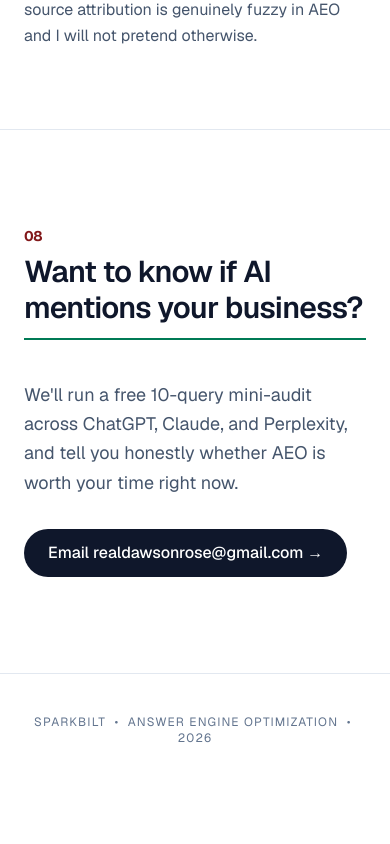
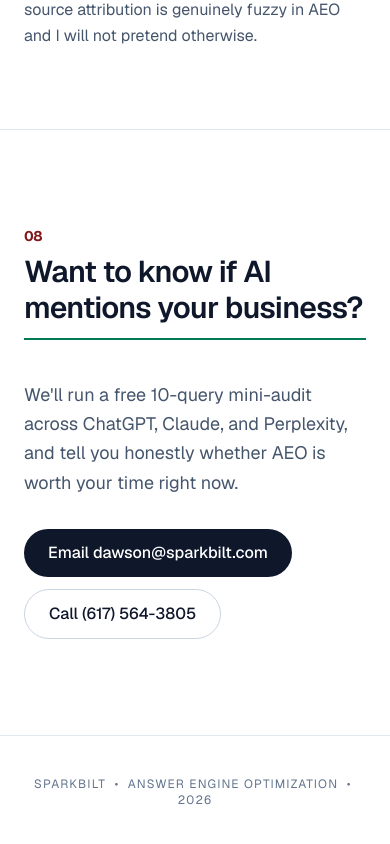
Before and after one commit to dawsonrose20/dawsonrose-aeo, a Next.js app: page / in a window 390 px wide. Shown: the part 10253-11097 px from the top of the page. Before the commit the page ends 11039 px from the top, so only its background shows below. Built offline with nearby package versions, Linux system fonts and the light colour scheme.

Commit message:
Update contact info: dawson@sparkbilt.com email and phone (617) 564-3805

```diff
--- a/app/layout.tsx
+++ b/app/layout.tsx
@@ -17,7 +17,9 @@
   school: "Northeastern University",
   year: "Rising Sophomore",
   major: "Electrical Engineering",
-  email: "realdawsonrose@gmail.com",
+  email: "dawson@sparkbilt.com",
+  phone: "(617) 564-3805",
+  phoneE164: "+16175643805",
   headshot: "/Headshot.jpeg",
   url: "https://sparkbilt.com",
 };
--- a/app/page.tsx
+++ b/app/page.tsx
@@ -147,6 +147,7 @@
       name: SITE.personName,
       jobTitle: `Founder, ${SITE.name}`,
       email: `mailto:${SITE.email}`,
+      telephone: SITE.phoneE164,
       url: SITE.url,
       image: `${SITE.url}${SITE.headshot}`,
       affiliation: {
@@ -161,6 +162,8 @@
       alternateName: "Sparkbilt AEO",
       description:
         "Sparkbilt provides Answer Engine Optimization for local businesses: audits, schema deployment, NAP cleanup, review systems, and ongoing monitoring across ChatGPT, Claude, Perplexity, Gemini, and Copilot.",
+      email: `mailto:${SITE.email}`,
+      telephone: SITE.phoneE164,
       founder: { "@id": `${SITE.url}/#person` },
       provider: { "@id": `${SITE.url}/#person` },
       areaServed: {
@@ -581,12 +584,20 @@
             and Perplexity, and tell you honestly whether AEO is worth your
             time right now.
           </p>
-          <a
-            href={`mailto:${SITE.email}?subject=Sparkbilt%20AEO%20Audit%20Inquiry`}
-            className="inline-flex items-center gap-2 bg-slate-900 text-white px-6 py-3 rounded-full font-medium hover:bg-slate-700 transition"
-          >
-            Email {SITE.email} →
-          </a>
+          <div className="flex flex-wrap gap-3">
+            <a
+              href={`mailto:${SITE.email}?subject=Sparkbilt%20AEO%20Audit%20Inquiry`}
+              className="inline-flex items-center gap-2 bg-slate-900 text-white px-6 py-3 rounded-full font-medium hover:bg-slate-700 transition"
+            >
+              Email {SITE.email}
+            </a>
+            <a
+              href={`tel:${SITE.phoneE164}`}
+              className="inline-flex items-center gap-2 border border-slate-300 px-6 py-3 rounded-full font-medium text-slate-900 hover:bg-slate-100 transition"
+            >
+              Call {SITE.phone}
+            </a>
+          </div>
         </section>
 
         <footer className="px-6 py-10 max-w-5xl mx-auto border-t border-slate-200">
```
